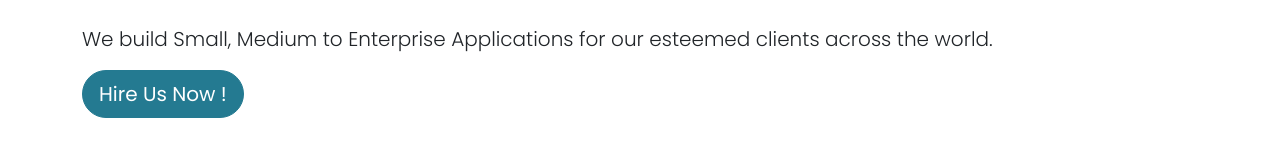
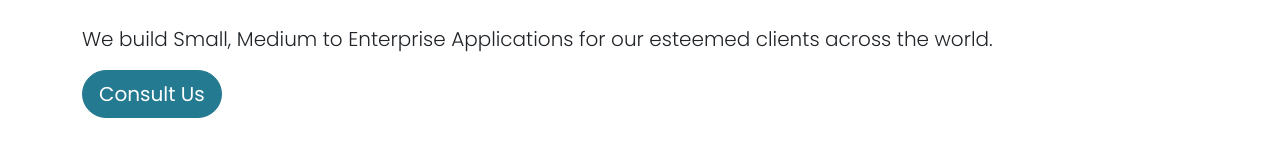
Before and after one commit to AIIKS-KSU-TEAM/Deepkentom-frontend, a Vue app: page / in a window 1280 px wide. Shown: the part 324-492 px from the top of the page. Built offline with nearby package versions, Linux system fonts and the light colour scheme; no server answers.

Commit message:
Update HomeView.vue
adjusting from hire us to contact us

```diff
--- a/src/views/HomeView.vue
+++ b/src/views/HomeView.vue
@@ -24,7 +24,7 @@ import RecentPostsSection from "@/components/RecentPostsSection.vue";
         <router-link
           to="/contact-us"
           class="btn btn-lg rounded-pill btn-primary"
-          >Hire Us Now !</router-link
+          >Consult Us</router-link
         >
         <br /><br /><br /><br /><br />
       </div>
```
